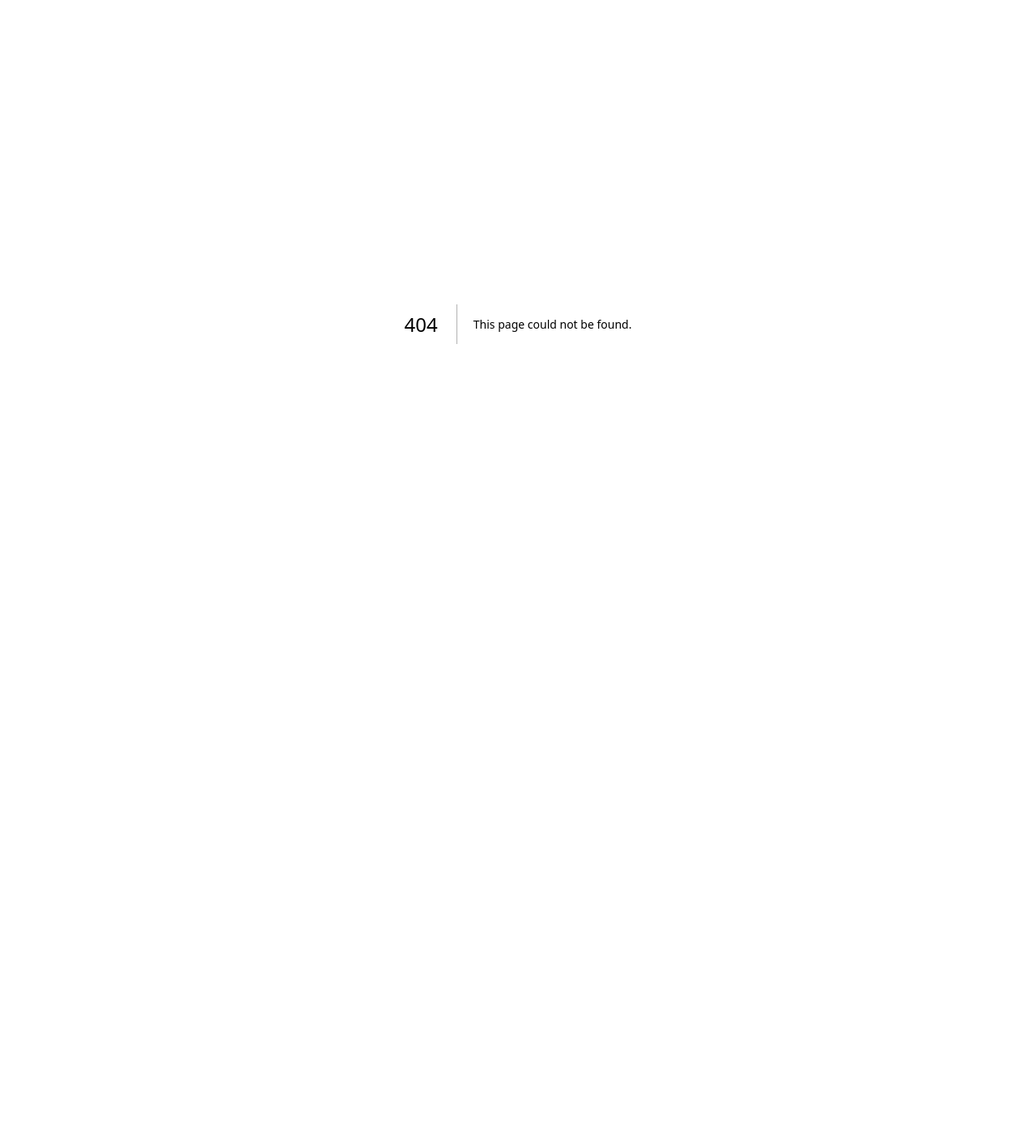
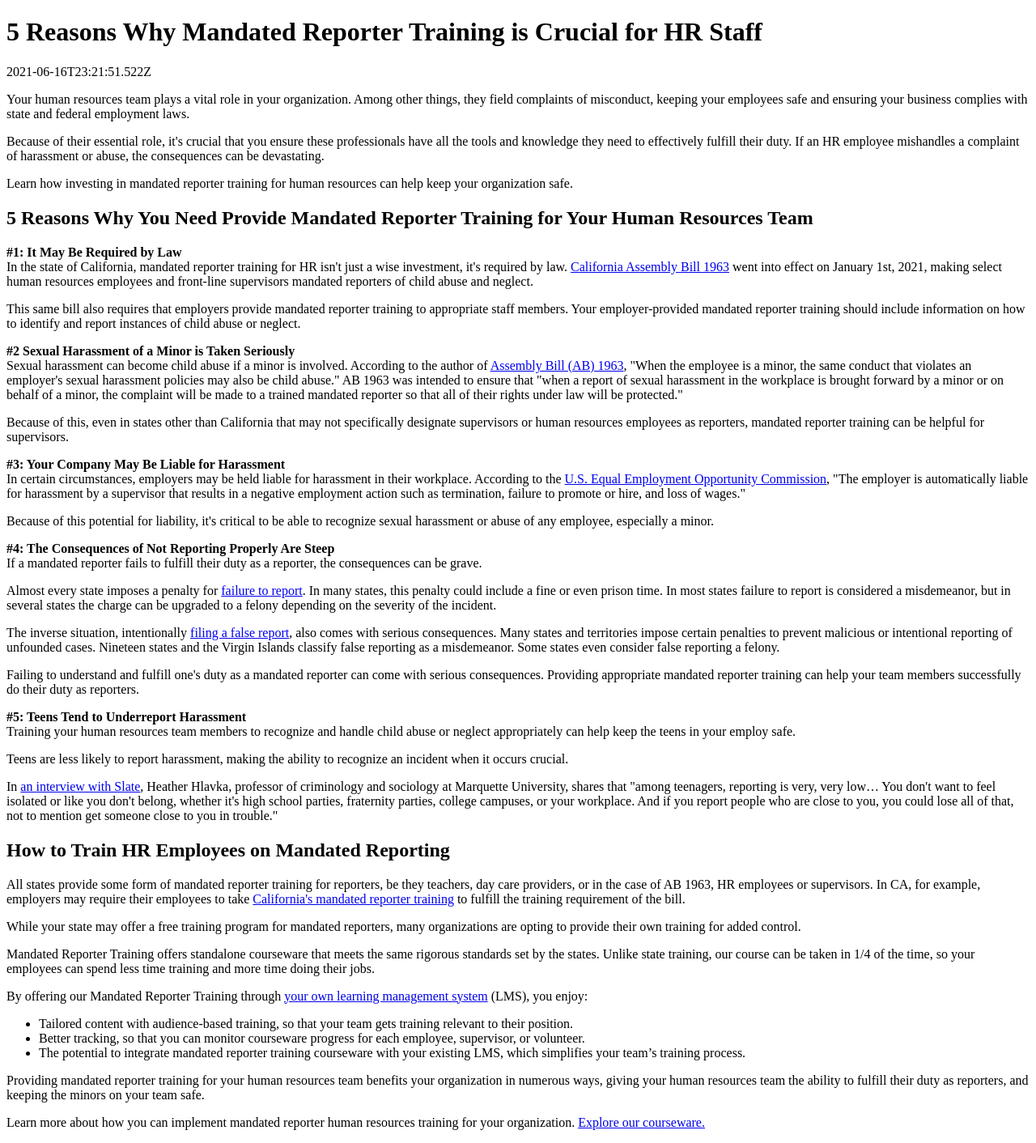
Before and after one commit to jasonsutter87/netlifynextbuilder, a Next.js app: page /blog/test in a window 1280 px wide. Before the commit this address had no page. Shown: the whole page at 81% size. Before the commit the page ends 800 px from the top, so only its background shows below. Built offline with nearby package versions, Linux system fonts and the light colour scheme.

Commit message:
adding markdown test

```diff
--- /dev/null
+++ b/app/lib/api.js
@@ -0,0 +1,27 @@
+// src/lib/api.js
+import fs from 'fs';
+import path from 'path';
+import matter from 'gray-matter';
+
+const contentDirectory = path.join(process.cwd(), 'content');
+
+export function getAllPosts() {
+  const allPosts = fs.readdirSync(path.join(contentDirectory, 'blog'));
+
+  return allPosts.map((slug) => getPostBySlug(slug.replace(/\.md$/, '')));
+}
+
+export function getPostBySlug(slug) {
+  const fileContent = fs.readFileSync(
+    path.join(contentDirectory, 'blog', `${slug}.md`),
+    'utf-8'
+  );
+  const { data, content } = matter(fileContent);
+
+  return {
+    slug,
+    title: data.title,
+    date: data.date.toISOString(),
+    body: content,
+  };
+}
--- /dev/null
+++ b/content/blog/test.md
@@ -0,0 +1,76 @@
+---
+title: 5 Reasons Why Mandated Reporter Training is Crucial for HR Staff
+description: Providing mandated reporter training to your human resources team
+  is crucial for your business, and may even be required by state law. Learn
+  more.
+slug: test
+image: /images/uploads/5-reasons-why-mandated-reporter-training-is-crucial-for-hr-staff1.webp
+alt: An older professional woman taking training on her computer. Learn more
+  about mandated reporter training for human resources.
+tags:
+  - Employers
+  - Training
+priority: "0.5"
+popular: true
+date: 2021-06-16T23:21:51.522Z
+pagetype: article
+type: 'resources/blog'
+js: ['menu.js', 'blog.js']
+css: [ 'site.css', 'blog.css']
+---
+Your human resources team plays a vital role in your organization. Among other things, they field complaints of misconduct, keeping your employees safe and ensuring your business complies with state and federal employment laws.
+
+Because of their essential role, it's crucial that you ensure these professionals have all the tools and knowledge they need to effectively fulfill their duty. If an HR employee mishandles a complaint of harassment or abuse, the consequences can be devastating.
+
+Learn how investing in mandated reporter training for human resources can help keep your organization safe.
+
+## 5 Reasons Why You Need Provide Mandated Reporter Training for Your Human Resources Team
+
+**\#1: It May Be Required by Law**\
+In the state of California, mandated reporter training for HR isn't just a wise investment, it's required by law. [California Assembly Bill 1963](https://mandatedreportertraining.com/blog/how-changes-to-california-mandated-reporter-law-impact-employers) went into effect on January 1st, 2021, making select human resources employees and front-line supervisors mandated reporters of child abuse and neglect.
+
+This same bill also requires that employers provide mandated reporter training to appropriate staff members. Your employer-provided mandated reporter training should include information on how to identify and report instances of child abuse or neglect.
+
+**\#2 Sexual Harassment of a Minor is Taken Seriously**\
+Sexual harassment can become child abuse if a minor is involved. According to the author of [Assembly Bill (AB) 1963](https://leginfo.legislature.ca.gov/faces/billTextClient.xhtml?bill_id=201920200AB1963), "When the employee is a minor, the same conduct that violates an employer's sexual harassment policies may also be child abuse." AB 1963 was intended to ensure that "when a report of sexual harassment in the workplace is brought forward by a minor or on behalf of a minor, the complaint will be made to a trained mandated reporter so that all of their rights under law will be protected."
+
+Because of this, even in states other than California that may not specifically designate supervisors or human resources employees as reporters, mandated reporter training can be helpful for supervisors.
+
+**\#3: Your Company May Be Liable for Harassment**\
+In certain circumstances, employers may be held liable for harassment in their workplace. According to the [U.S. Equal Employment Opportunity Commission](https://www.eeoc.gov/harassment), "The employer is automatically liable for harassment by a supervisor that results in a negative employment action such as termination, failure to promote or hire, and loss of wages."
+
+Because of this potential for liability, it's critical to be able to recognize sexual harassment or abuse of any employee, especially a minor.
+
+**\#4: The Consequences of Not Reporting Properly Are Steep**\
+If a mandated reporter fails to fulfill their duty as a reporter, the consequences can be grave.
+
+Almost every state imposes a penalty for [failure to report](https://mandatedreporter.com/blog/the-serious-consequences-of-failure-to-report-child-abuse). In many states, this penalty could include a fine or even prison time. In most states failure to report is considered a misdemeanor, but in several states the charge can be upgraded to a felony depending on the severity of the incident.
+
+The inverse situation, intentionally [filing a false report](https://www.childwelfare.gov/pubPDFs/report.pdf), also comes with serious consequences. Many states and territories impose certain penalties to prevent malicious or intentional reporting of unfounded cases. Nineteen states and the Virgin Islands classify false reporting as a misdemeanor. Some states even consider false reporting a felony.
+
+Failing to understand and fulfill one's duty as a mandated reporter can come with serious consequences. Providing appropriate mandated reporter training can help your team members successfully do their duty as reporters.
+
+**\#5: Teens Tend to Underreport Harassment**\
+Training your human resources team members to recognize and handle child abuse or neglect appropriately can help keep the teens in your employ safe.
+
+Teens are less likely to report harassment, making the ability to recognize an incident when it occurs crucial.
+
+In [an interview with Slate](https://slate.com/human-interest/2018/09/why-teenage-girls-dont-report-sexual-assault.html), Heather Hlavka, professor of criminology and sociology at Marquette University, shares that "among teenagers, reporting is very, very low… You don't want to feel isolated or like you don't belong, whether it's high school parties, fraternity parties, college campuses, or your workplace. And if you report people who are close to you, you could lose all of that, not to mention get someone close to you in trouble."
+
+## How to Train HR Employees on Mandated Reporting
+
+All states provide some form of mandated reporter training for reporters, be they teachers, day care providers, or in the case of AB 1963, HR employees or supervisors. In CA, for example, employers may require their employees to take [California's mandated reporter training](https://mandatedreporterca.com/) to fulfill the training requirement of the bill.
+
+While your state may offer a free training program for mandated reporters, many organizations are opting to provide their own training for added control.
+
+Mandated Reporter Training offers standalone courseware that meets the same rigorous standards set by the states. Unlike state training, our course can be taken in 1/4 of the time, so your employees can spend less time training and more time doing their jobs.
+
+By offering our Mandated Reporter Training through [your own learning management system](https://mandatedreportertraining.com/blog/meet-californias-mandated-reporter-requirements-with-an-lms) (LMS), you enjoy:
+
+* Tailored content with audience-based training, so that your team gets training relevant to their position.
+* Better tracking, so that you can monitor courseware progress for each employee, supervisor, or volunteer.
+* The potential to integrate mandated reporter training courseware with your existing LMS, which simplifies your team’s training process.
+
+Providing mandated reporter training for your human resources team benefits your organization in numerous ways, giving your human resources team the ability to fulfill their duty as reporters, and keeping the minors on your team safe.
+
+Learn more about how you can implement mandated reporter human resources training for your organization. [Explore our courseware.](https://mandatedreportertraining.com/courseware)
--- /dev/null
+++ b/pages/blog/[slug].js
@@ -0,0 +1,46 @@
+// src/pages/blog/[slug].js
+import React from 'react';
+import { useRouter } from 'next/router';
+import { getPostBySlug, getAllPosts } from '../../app/lib/api';
+import ReactMarkdown from 'react-markdown';
+
+const BlogPost = ({ post }) => {
+  const router = useRouter();
+
+  if (router.isFallback) {
+    return <div>Loading...</div>;
+  }
+
+  return (
+    <div>
+
+      <main>
+        <h1>{post.title}</h1>
+        <p>{post.date}</p>
+        <ReactMarkdown>{post.body}</ReactMarkdown>
+      </main>
+
+    </div>
+  );
+};
+
+export async function getStaticPaths() {
+  const posts = getAllPosts();
+  const paths = posts.map((post) => ({
+    params: { slug: post.slug },
+  }));
+
+  return { paths, fallback: true };
+}
+
+export async function getStaticProps({ params }) {
+  const post = getPostBySlug(params.slug);
+
+  return {
+    props: {
+      post,
+    },
+  };
+}
+
+export default BlogPost;
```
Also changed, not shown: pages/blog/index.tsx (added, +13 -0 lines), 1 other file (tests, documents, lock files or other folders).
